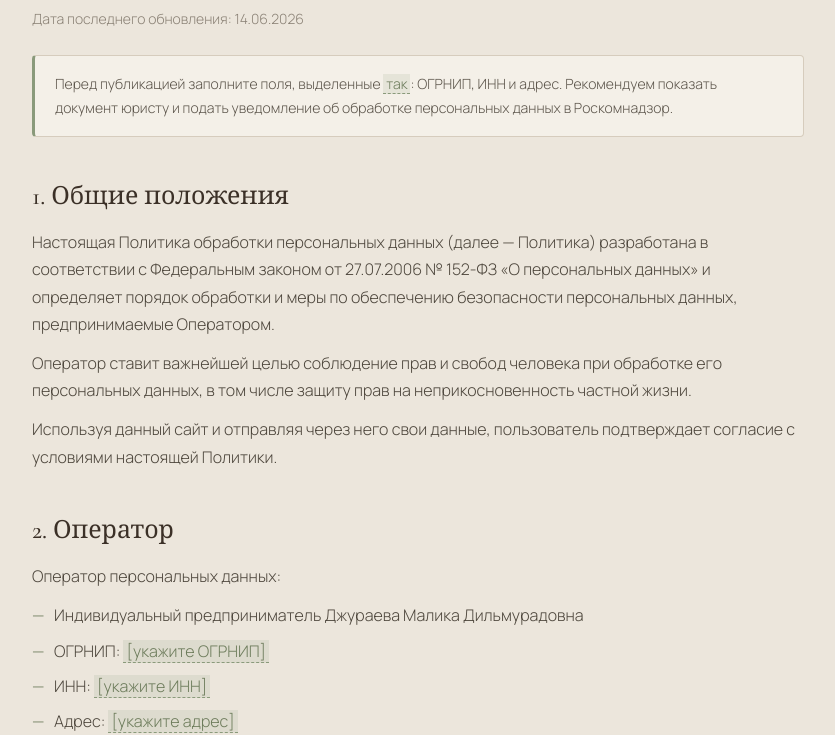
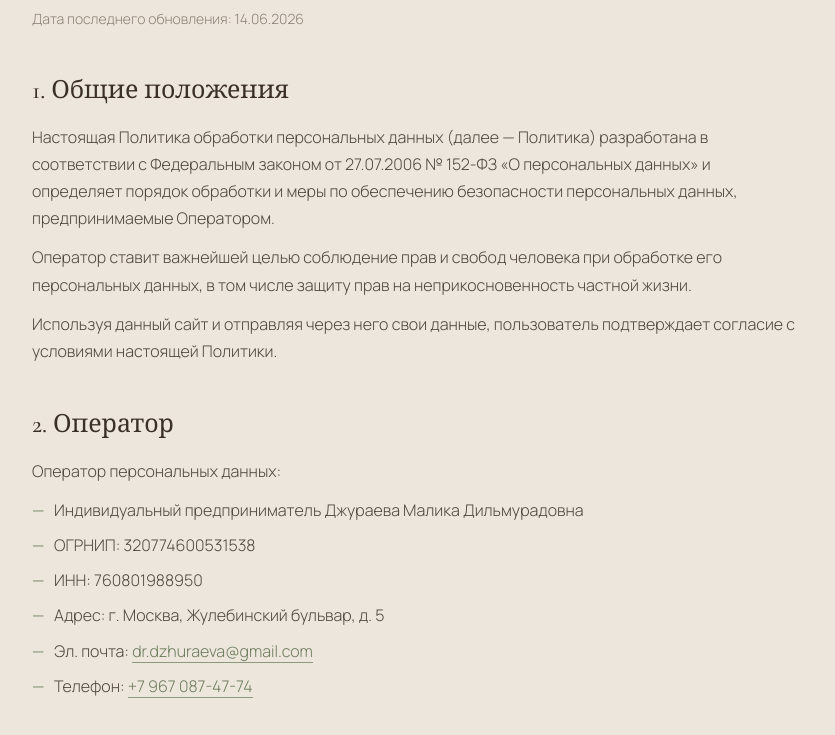
Before and after one commit to drdzhuraeva/drdzhuraeva-site, a plain HTML site: page privacy.html in a window 1280 px wide. Shown: the part 217-952 px from the top of the page, without its empty margins (222-1057 px from the left). Drawn offline with nearby package versions, Linux system fonts and the light colour scheme.

Commit message:
feat(legal): fill operator details (OGRNIP, INN, address) in policy and consent

```diff
--- a/privacy.html
+++ b/privacy.html
@@ -53,8 +53,6 @@
       <h1>Политика обработки персональных данных</h1>
       <div class="updated">Дата последнего обновления: 14.06.2026</div>
 
-      <div class="note">Перед публикацией заполните поля, выделенные <span class="ph">так</span>: ОГРНИП, ИНН и адрес. Рекомендуем показать документ юристу и подать уведомление об обработке персональных данных в Роскомнадзор.</div>
-
       <h2>1. Общие положения</h2>
       <p>Настоящая Политика обработки персональных данных (далее — Политика) разработана в соответствии с Федеральным законом от 27.07.2006 № 152-ФЗ «О персональных данных» и определяет порядок обработки и меры по обеспечению безопасности персональных данных, предпринимаемые Оператором.</p>
       <p>Оператор ставит важнейшей целью соблюдение прав и свобод человека при обработке его персональных данных, в том числе защиту прав на неприкосновенность частной жизни.</p>
@@ -64,9 +62,9 @@
       <p>Оператор персональных данных:</p>
       <ul>
         <li>Индивидуальный предприниматель Джураева Малика Дильмурадовна</li>
-        <li>ОГРНИП: <span class="ph">[укажите ОГРНИП]</span></li>
-        <li>ИНН: <span class="ph">[укажите ИНН]</span></li>
-        <li>Адрес: <span class="ph">[укажите адрес]</span></li>
+        <li>ОГРНИП: 320774600531538</li>
+        <li>ИНН: 760801988950</li>
+        <li>Адрес: г. Москва, Жулебинский бульвар, д. 5</li>
         <li>Эл. почта: <a href="mailto:dr.dzhuraeva@gmail.com">dr.dzhuraeva@gmail.com</a></li>
         <li>Телефон: <a href="tel:+79670874774">+7 967 087-47-74</a></li>
       </ul>
```
Also changed, not shown: consent.html (+3 -5 lines).
